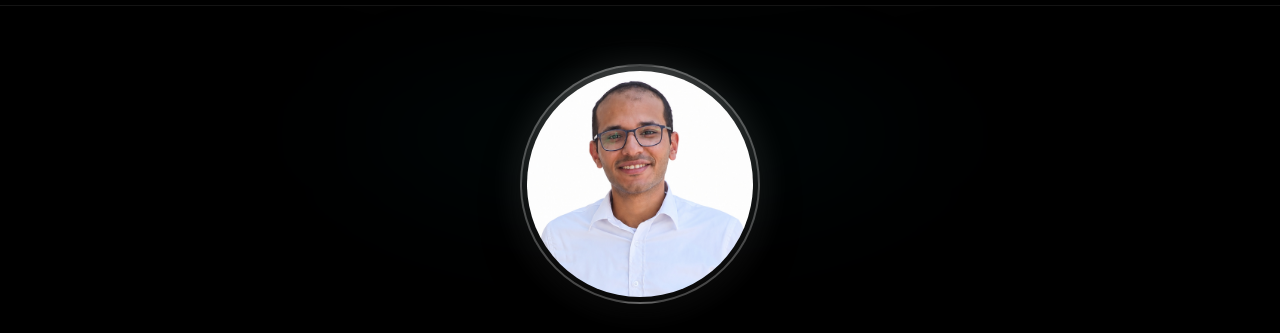
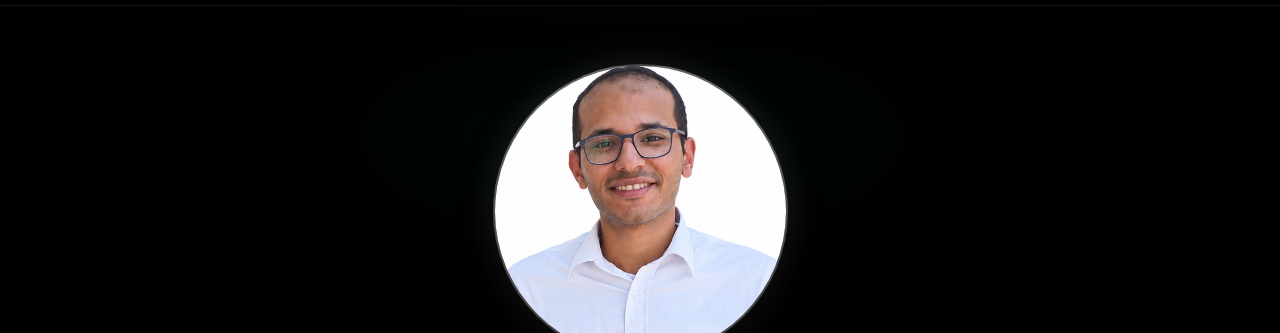
Before and after one commit to mostafaeltaweel/mostafa-eltaweel-portfolio, a website: page index.html in a window 1280 px wide. Shown: the part 66-399 px from the top of the page. Drawn offline with Linux system fonts and the light colour scheme.

Commit message:
style: increase avatar frame to 295px and zoom face 1.15x for clearer portrait presence

```diff
--- a/style.css
+++ b/style.css
@@ -367,10 +367,10 @@ button {
 /* Avatar Ring with 3D Tilt */
 .hero-avatar-ring {
   position: relative;
-  width: clamp(210px, 24vw, 240px);
-  height: clamp(210px, 24vw, 240px);
+  width: clamp(260px, 28vw, 295px);
+  height: clamp(260px, 28vw, 295px);
   border-radius: 50%;
-  padding: 5px;
+  padding: 6px;
   background: radial-gradient(circle at var(--mouse-x, 50%) var(--mouse-y, 30%), rgba(255, 255, 255, 0.35) 0%, rgba(255, 255, 255, 0.06) 65%, transparent 100%);
   border: 2px solid rgba(255, 255, 255, 0.25);
   box-shadow: 0 20px 45px -10px rgba(0, 0, 0, 0.8), 0 0 35px rgba(255, 255, 255, 0.12);
@@ -390,12 +390,13 @@ button {
   height: 100%;
   border-radius: 50%;
   object-fit: cover;
-  object-position: center 10%;
+  object-position: center 12%;
+  transform: scale(1.15);
   transition: transform 0.35s ease;
   pointer-events: none;
 }
 .hero-avatar-ring:hover .hero-avatar-img {
-  transform: scale(1.04);
+  transform: scale(1.20);
 }
 
 /* Status Badge */
```
